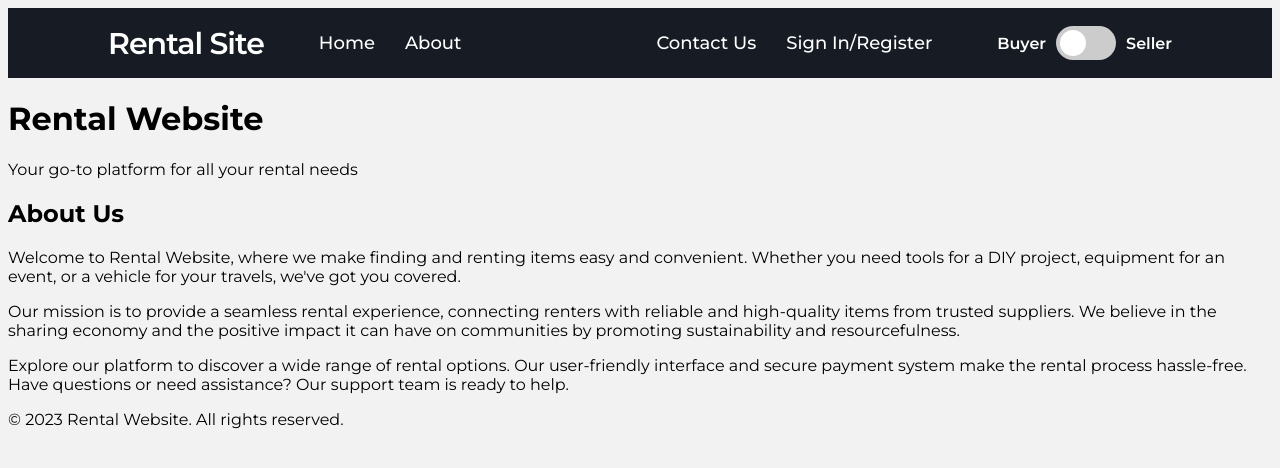
After one commit to Piyush800x/rental_site, a Django app: page /about in a window 1280 px wide. The commit adds this page. Shown: the top 468 px of the page. Run offline with Django 4.2, Linux system fonts and the light colour scheme; some libraries are stand-ins or nearby versions.

Commit message:
added about

```diff
--- /dev/null
+++ b/rental_app/templates/about.html
@@ -0,0 +1,25 @@
+{% extends 'base.html' %}
+{% block content %}
+<header>
+    <h1>Rental Website</h1>
+    <p>Your go-to platform for all your rental needs</p>
+</header>
+
+<section>
+    <h2>About Us</h2>
+    <p>Welcome to Rental Website, where we make finding and renting items easy and convenient. Whether you need tools
+        for a DIY project, equipment for an event, or a vehicle for your travels, we've got you covered.</p>
+
+    <p>Our mission is to provide a seamless rental experience, connecting renters with reliable and high-quality
+        items from trusted suppliers. We believe in the sharing economy and the positive impact it can have on
+        communities by promoting sustainability and resourcefulness.</p>
+
+    <p>Explore our platform to discover a wide range of rental options. Our user-friendly interface and secure
+        payment system make the rental process hassle-free. Have questions or need assistance? Our support team is
+        ready to help.</p>
+</section>
+
+<footer>
+    <p>&copy; 2023 Rental Website. All rights reserved.</p>
+</footer>
+{% endblock %}
--- a/rental_app/templates/base.html
+++ b/rental_app/templates/base.html
@@ -20,8 +20,8 @@
                Rental Site
             </div>
             <div class="nav-items">
-               <li><a href="#">Home</a></li>
-               <li><a href="#">About</a></li>
+               <li><a href="/">Home</a></li>
+               <li><a href="/about">About</a></li>
             </div>
             <div class="cancel-icon">
                <span class="fas fa-times"></span>
@@ -29,7 +29,7 @@
             <div class="nav-items-right">
                <li><a href="#">Contact Us</a></li>
                {% if not user.is_authenticated %}
-               <li><a href="{% provider_login_url 'google' %}?next=/">Sign In/Register</a></li>
+               <li><a href="/login">Sign In/Register</a></li>
                {% endif %}
                {% if user.is_authenticated %}
                <li><a href="{% url 'account_logout' %}?next=/">Logout</a></li>
--- a/rental_app/urls.py
+++ b/rental_app/urls.py
@@ -3,4 +3,6 @@ from . import views
 
 urlpatterns = [
     path('', views.home),
+    path('about', views.about),
+    path('login', views.login),
 ]
--- a/rental_app/views.py
+++ b/rental_app/views.py
@@ -5,3 +5,11 @@ from django.shortcuts import render
 
 def home(request):
     return render(request, 'index.html')
+
+
+def about(request):
+    return render(request, "about.html")
+
+
+def login(request):
+    return render(request, "switch.html")
```
Also changed, not shown: rental_app/static/rental_app/css/about.css (added, +40 -0 lines).
